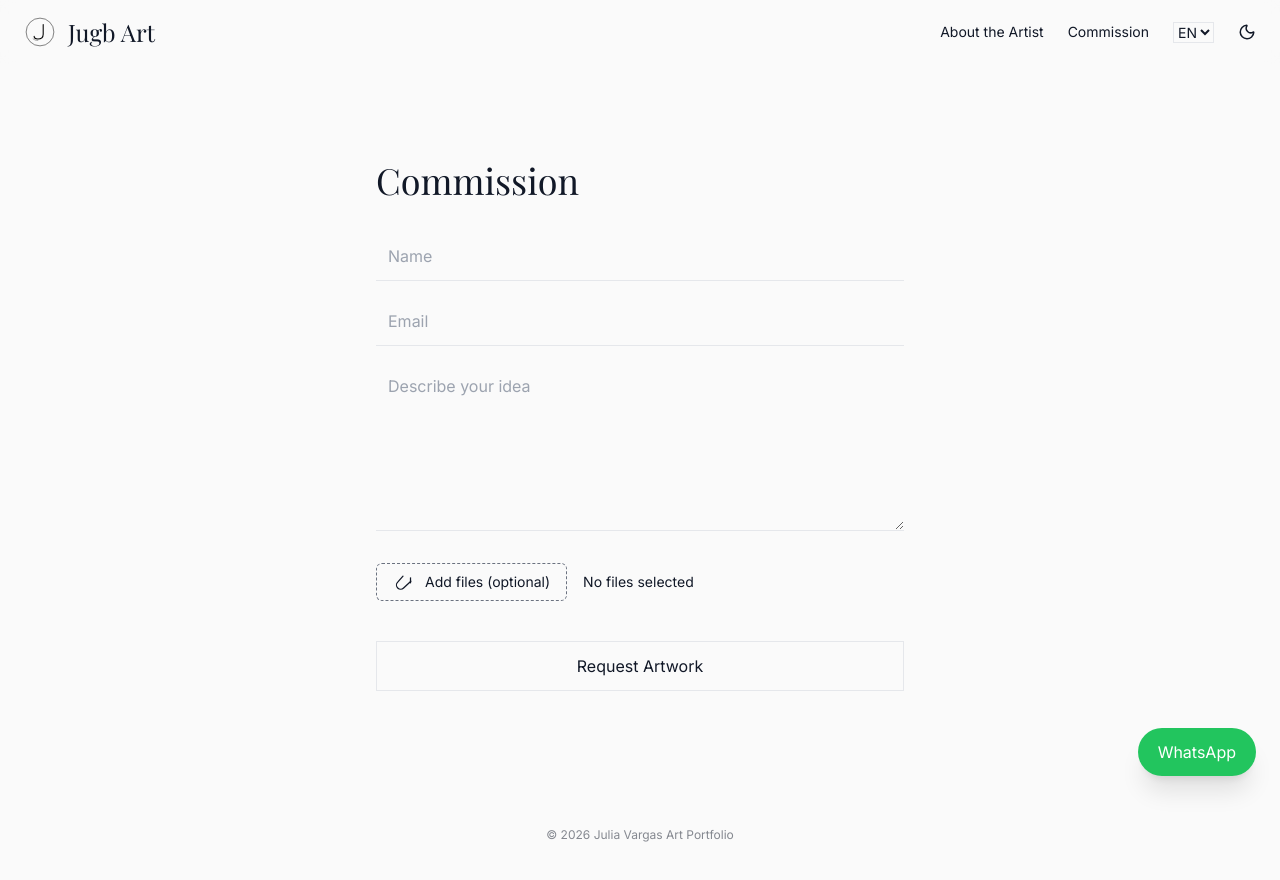
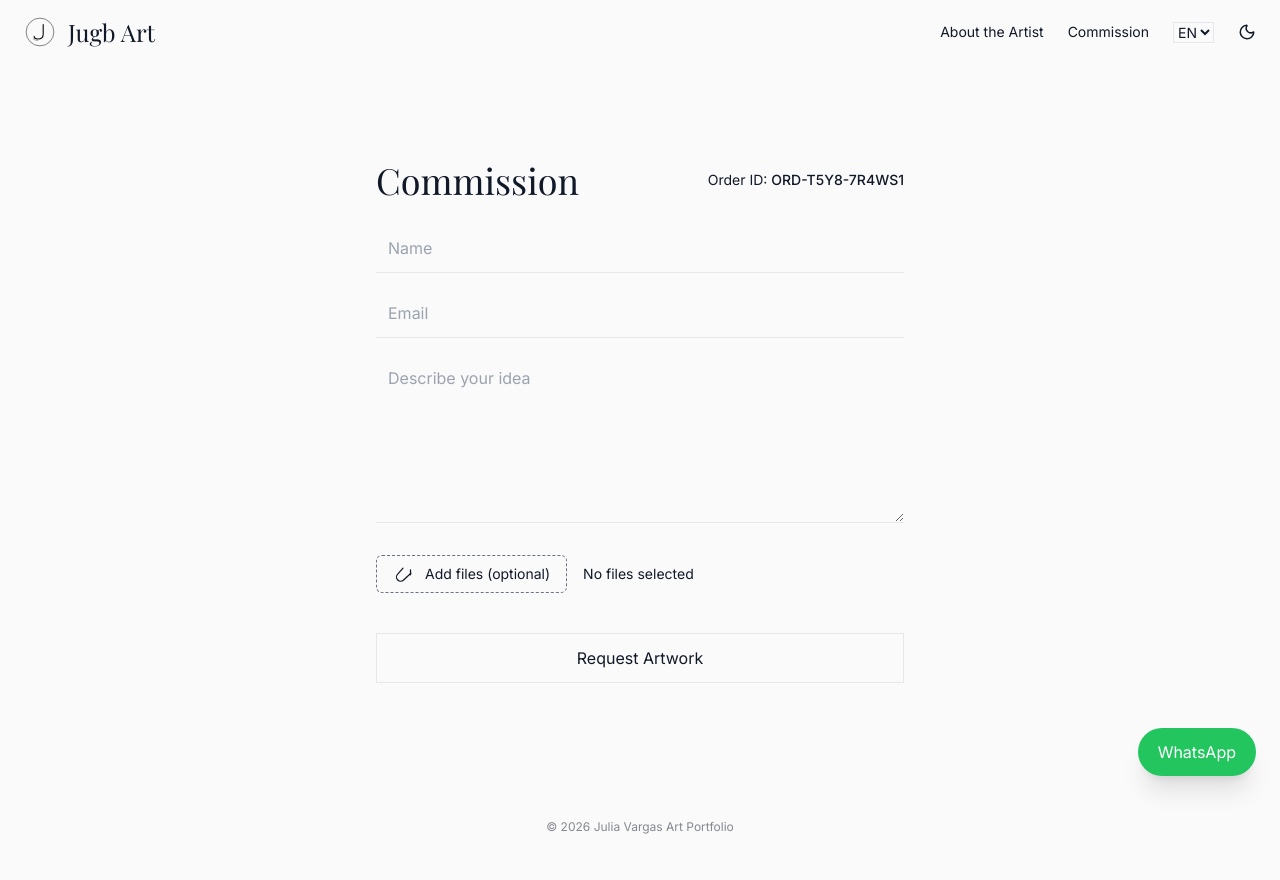
Before and after one commit to jugbart/jugbart.github.io, a React (Vite) app: page /contact in a window 1280 px wide. Shown: the top 880 px of the page. Built offline with nearby package versions, Linux system fonts and the light colour scheme.

Commit message:
Fix oder id

```diff
--- a/src/pages/Contact.jsx
+++ b/src/pages/Contact.jsx
@@ -1,5 +1,5 @@
 import { useTranslation } from 'react-i18next'
-import { useRef, useState } from 'react'
+import { useRef, useState, useEffect } from 'react'
 import emailjs from '@emailjs/browser'
 // Use Cloudinary unsigned uploads as the default free solution
 
@@ -18,6 +18,16 @@ export default function Contact() {
     setToast({ message, type })
     setTimeout(() => setToast(null), duration)
   }
+
+  // Order SKU preview (random SKU per submission)
+  const generateSKU = (prefix = 'SKU') => {
+    // produce a short, readable SKU: PREFIX-<base36 time>-<6 char rand>
+    const timePart = Date.now().toString(36).toUpperCase().slice(-4)
+    const randPart = Math.random().toString(36).substring(2, 8).toUpperCase()
+    return `${prefix}-${timePart}-${randPart}`
+  }
+
+  const [skuPreview, setSkuPreview] = useState(() => generateSKU('ORD'))
 
   // Upload state and progress map
   const [uploading, setUploading] = useState(false)
@@ -107,6 +117,23 @@ export default function Contact() {
 
     const form = formRef.current
 
+    // set a per-submission random SKU (client-generated)
+    const submissionSKU = generateSKU('ORD')
+    try {
+      let orderInput = form.querySelector('input[name="order_id"]')
+      if (!orderInput) {
+        orderInput = document.createElement('input')
+        orderInput.type = 'hidden'
+        orderInput.name = 'order_id'
+        form.appendChild(orderInput)
+      }
+      orderInput.value = submissionSKU
+      // show the SKU in the preview (this is the SKU that will appear in the email)
+      setSkuPreview(submissionSKU)
+    } catch (e) {
+      // silently ignore SKU generation failure
+    }
+
     // If files selected, upload to cloud (prefer Firebase if configured, otherwise Cloudinary)
     let uploadedUrls = []
     if (selectedFiles.length > 0) {
@@ -117,7 +144,7 @@ export default function Contact() {
           selectedFiles.map((f, i) => uploadToCloudinary(f, i))
         )
 
-        // attach file URLs to the form as a hidden input
+            // attach file URLs to the form as a hidden input
         let urlsInput = form.querySelector('input[name="file_urls"]')
         if (!urlsInput) {
           urlsInput = document.createElement('input')
@@ -137,10 +164,22 @@ export default function Contact() {
         }
         urlsHtmlInput.value = `<ul>${uploadedUrls.map((u) => `<li><a href="${u}" target="_blank" rel="noopener noreferrer">${u}</a></li>`).join('')}</ul>`
 
+        // ensure order_id still present after uploads (safety)
+        let orderInput = form.querySelector('input[name="order_id"]')
+        if (!orderInput || !orderInput.value) {
+          if (!orderInput) {
+            orderInput = document.createElement('input')
+            orderInput.type = 'hidden'
+            orderInput.name = 'order_id'
+            form.appendChild(orderInput)
+          }
+          orderInput.value = submissionSKU
+          setSkuPreview(submissionSKU)
+        }
+
         // clear the file input so sendForm won't try to send raw files
         if (fileInputRef.current) fileInputRef.current.value = ''
       } catch (err) {
-        console.error('Upload failed', err)
         const msg = 'File upload failed. Try again or use smaller files.'
         setError(msg)
         showToast(msg, 'error')
@@ -162,24 +201,7 @@ export default function Contact() {
     }
     hiddenNames.value = attachmentNames
 
-    // set a per-submission order id (simple client-side counter stored in localStorage)
-    try {
-      const prev = Number(localStorage.getItem('orderCounter') || 0)
-      const next = prev + 1
-      localStorage.setItem('orderCounter', String(next))
-      let orderInput = form.querySelector('input[name="order_id"]')
-      if (!orderInput) {
-        orderInput = document.createElement('input')
-        orderInput.type = 'hidden'
-        orderInput.name = 'order_id'
-        form.appendChild(orderInput)
-      }
-      // format: ORD-000001
-      orderInput.value = `ORD-${String(next).padStart(6, '0')}`
-    } catch (e) {
-      // localStorage may be unavailable; ignore silently
-      console.warn('Could not set orderCounter', e)
-    }
+
 
     // optionally set recipient if provided via env var
     const recipient = import.meta.env.VITE_CONTACT_RECIPIENT
@@ -229,7 +251,6 @@ export default function Contact() {
         setError(null)
       })
       .catch((err) => {
-        console.error(err)
         setSending(false)
         // EmailJS often returns an object with `.text` when the request is rejected
         const errText = (err && (err.text || err.message)) || 'Failed to send message. Please try again later.'
@@ -246,7 +267,12 @@ export default function Contact() {
 
   return (
     <main className="max-w-xl mx-auto px-6 py-24">
-      <h2 className="text-4xl mb-8">{t('contact')}</h2>
+      <div className="flex items-center justify-between gap-4 mb-6">
+        <h2 className="text-4xl">{t('contact')}</h2>
+        {skuPreview && (
+          <div className="text-sm text-muted-foreground">Order ID: <span className="font-medium">{skuPreview}</span></div>
+        )}
+      </div>
 
       {toast && (
         <div
```
Also changed, not shown: 1 other file (tests, documents, lock files or other folders).
